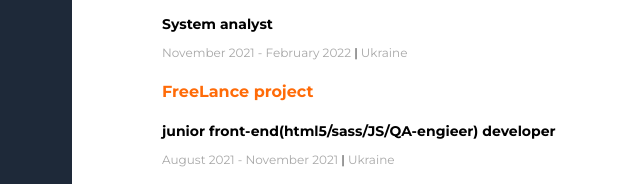
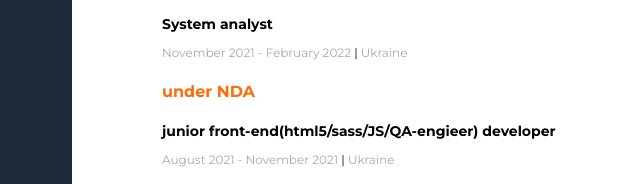
Before and after one commit to Koniushenko-Sergey/my_resume, a plain HTML site: page index.html in a window 1280 px wide. Shown: the part 939-1123 px from the top of the page, 338-978 px from the left. Drawn offline with Linux system fonts and the light colour scheme.

Commit message:
fix
commit

```diff
--- a/index.html
+++ b/index.html
@@ -228,7 +228,7 @@
         Ukraine</span>
 
         <p class="education-institute">
-            FreeLance project
+            under NDA
         </p>
         <p class="education-management"> junior front-end(html5/sass/JS/QA-engieer) developer</p>
         <span class="tine">August 2021 - November 2021<span class="divider"> | </span>
```
